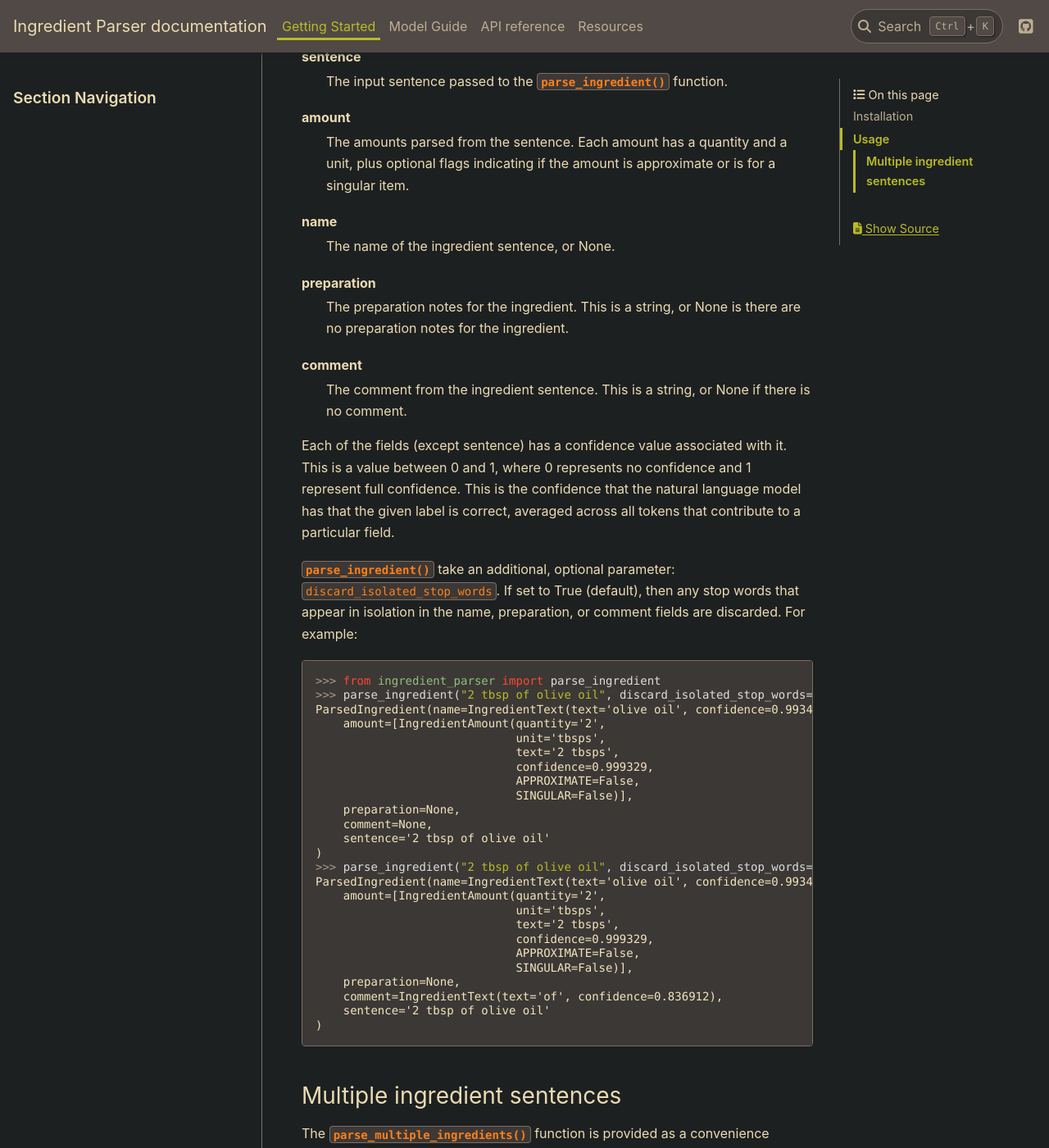
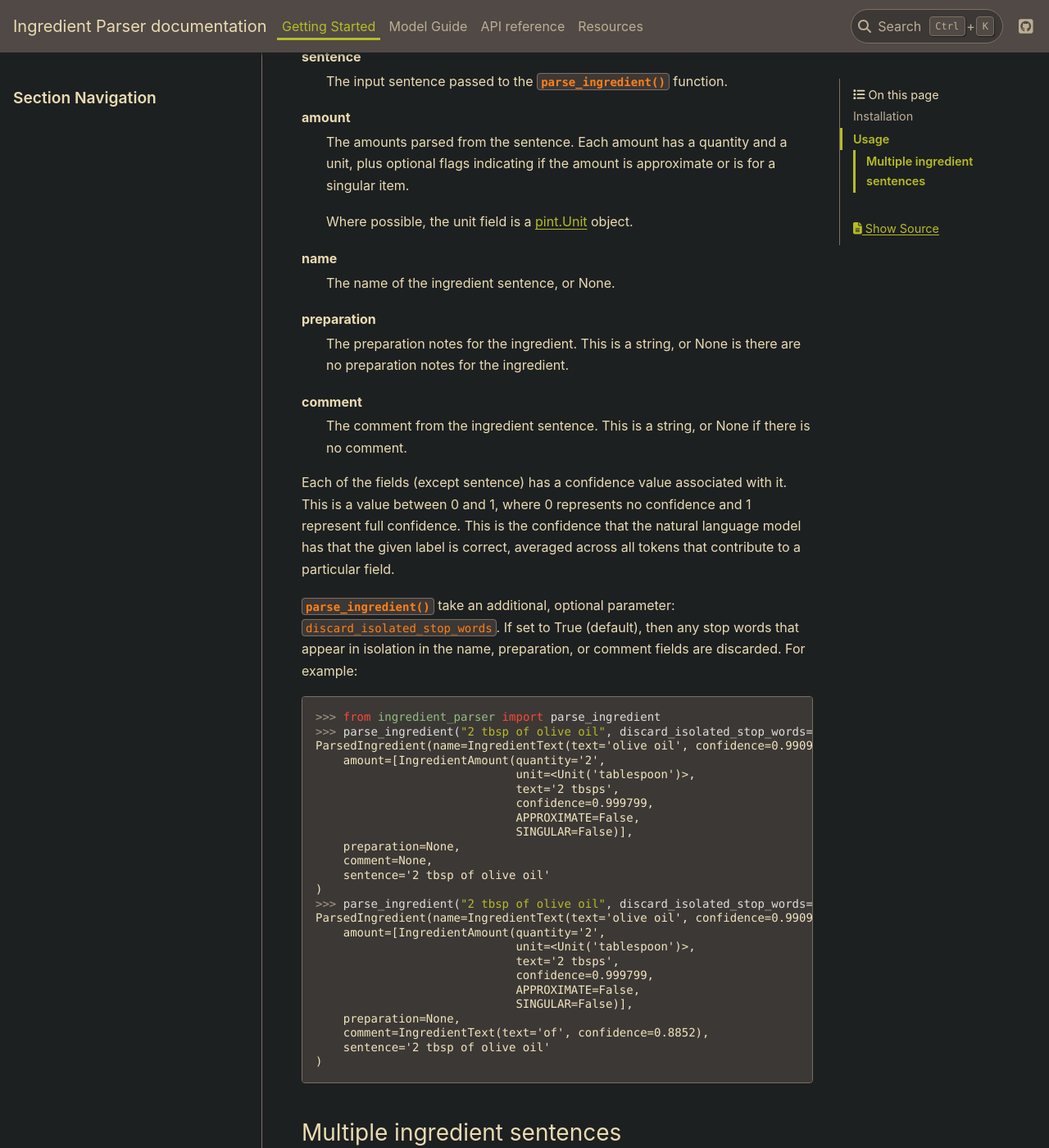
Before and after one commit to strangetom/ingredient-parser, a Sphinx documentation site: the page built from docs/source/start/index.rst, in a window 1280 px wide and 1400 px high, scrolled down 1707 px. Shown: the whole window at 82% size. Built offline with Sphinx 7.4.7 and the PyData theme 0.15.4, drawn with Linux system fonts in a browser that asks for light colours; some of the changed text lies outside the part shown.

Commit message:
Docs: Update output from parse_ingredient in docs and README. Add a new section in the PostProcessing section of the model guide discussing units. Add examples to the docstring for convert_to_pint_unit.

```diff
--- a/docs/source/start/index.rst
+++ b/docs/source/start/index.rst
@@ -77,6 +77,8 @@ sentence
 
 amount
     The amounts parsed from the sentence. Each amount has a quantity and a unit, plus optional flags indicating if the amount is approximate or is for a singular item.
+
+    Where possible, the unit field is a `pint.Unit <https://pint.readthedocs.io/en/stable/>`_ object.
 
 name
     The name of the ingredient sentence, or None.
@@ -95,11 +97,11 @@ Each of the fields (except sentence) has a confidence value associated with it.
 
     >>> from ingredient_parser import parse_ingredient
     >>> parse_ingredient("2 tbsp of olive oil", discard_isolated_stop_words=True) # default
-    ParsedIngredient(name=IngredientText(text='olive oil', confidence=0.993415),
+    ParsedIngredient(name=IngredientText(text='olive oil', confidence=0.990923),
         amount=[IngredientAmount(quantity='2',
-                                 unit='tbsps',
+                                 unit=<Unit('tablespoon')>,
                                  text='2 tbsps',
-                                 confidence=0.999329,
+                                 confidence=0.999799,
                                  APPROXIMATE=False,
                                  SINGULAR=False)],
         preparation=None,
@@ -107,15 +109,15 @@ Each of the fields (except sentence) has a confidence value associated with it.
         sentence='2 tbsp of olive oil'
     )
     >>> parse_ingredient("2 tbsp of olive oil", discard_isolated_stop_words=False)
-    ParsedIngredient(name=IngredientText(text='olive oil', confidence=0.993415),
+    ParsedIngredient(name=IngredientText(text='olive oil', confidence=0.990923),
         amount=[IngredientAmount(quantity='2',
-                                 unit='tbsps',
+                                 unit=<Unit('tablespoon')>,
                                  text='2 tbsps',
-                                 confidence=0.999329,
+                                 confidence=0.999799,
                                  APPROXIMATE=False,
                                  SINGULAR=False)],
         preparation=None,
-        comment=IngredientText(text='of', confidence=0.836912),
+        comment=IngredientText(text='of', confidence=0.8852),
         sentence='2 tbsp of olive oil'
     )
 
```
Also changed, not shown: other parts of docs/source/start/index.rst (+5 -5 lines), README.md (+5 -5 lines), docs/source/guide/postprocessing.rst (+22 -2 lines), 2 other files.
